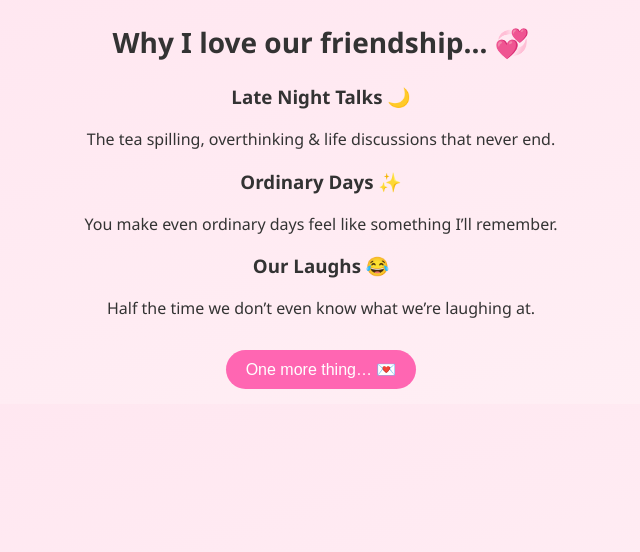
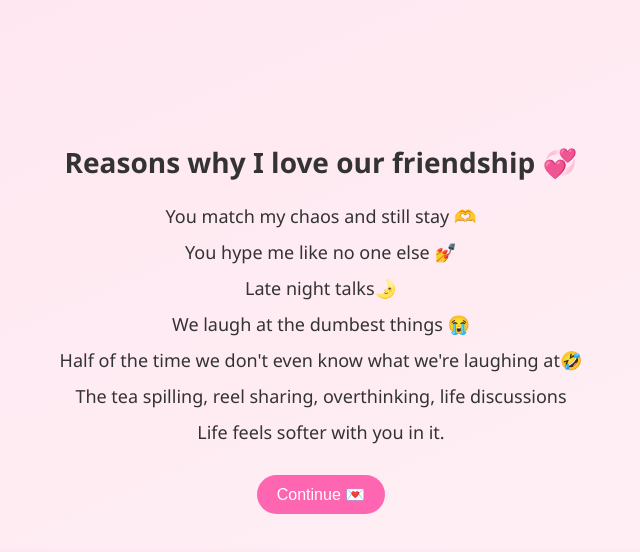
Before and after one commit to srijannita-sketch/For-you-galentines, a plain HTML site: page reasons.html in a window 1280 px wide. Shown: the whole page, without its empty margins (319-959 px from the left). Drawn offline with Linux system fonts and the light colour scheme.

Commit message:
Update title and restructure friendship reasons

```diff
--- a/reasons.html
+++ b/reasons.html
@@ -1,36 +1,27 @@
 <!DOCTYPE html>
 <html>
 <head>
-  <title>Why I Love Us 💕</title>
+  <title>Why I love us 💞</title>
   <link rel="stylesheet" href="style.css">
 </head>
 <body>
 
-<div class="hearts-container"></div>
+  <div class="page">
+    <h2>Reasons why I love our friendship 💞</h2>
 
-<div class="container">
-  <h2>Why I love our friendship… 💞</h2>
+    <ul>
+      <li>You match my chaos and still stay 🫶</li>
+      <li>You hype me like no one else 💅</li>
+      <li>Late night talks🌛</li>
+      <li>We laugh at the dumbest things 😭</li>
+      <li>Half of the time we don't even know what we're laughing at🤣</li>
+      <li>The tea spilling, reel sharing, overthinking, life discussions</li>
+      <li>Life feels softer with you in it.</li>
+    </ul>
 
-  <div class="cards">
-    <div class="card">
-      <h3>Late Night Talks 🌙</h3>
-      <p>The tea spilling, overthinking & life discussions that never end.</p>
-    </div>
-
-    <div class="card">
-      <h3>Ordinary Days ✨</h3>
-      <p>You make even ordinary days feel like something I’ll remember.</p>
-    </div>
-
-    <div class="card">
-      <h3>Our Laughs 😂</h3>
-      <p>Half the time we don’t even know what we’re laughing at.</p>
-    </div>
+    <button onclick="goToFinal()">Continue 💌</button>
   </div>
 
-  <button onclick="goFinal()">One more thing… 💌</button>
-</div>
-
-<script src="script.js"></script>
+  <script src="script.js"></script>
 </body>
 </html>
```
